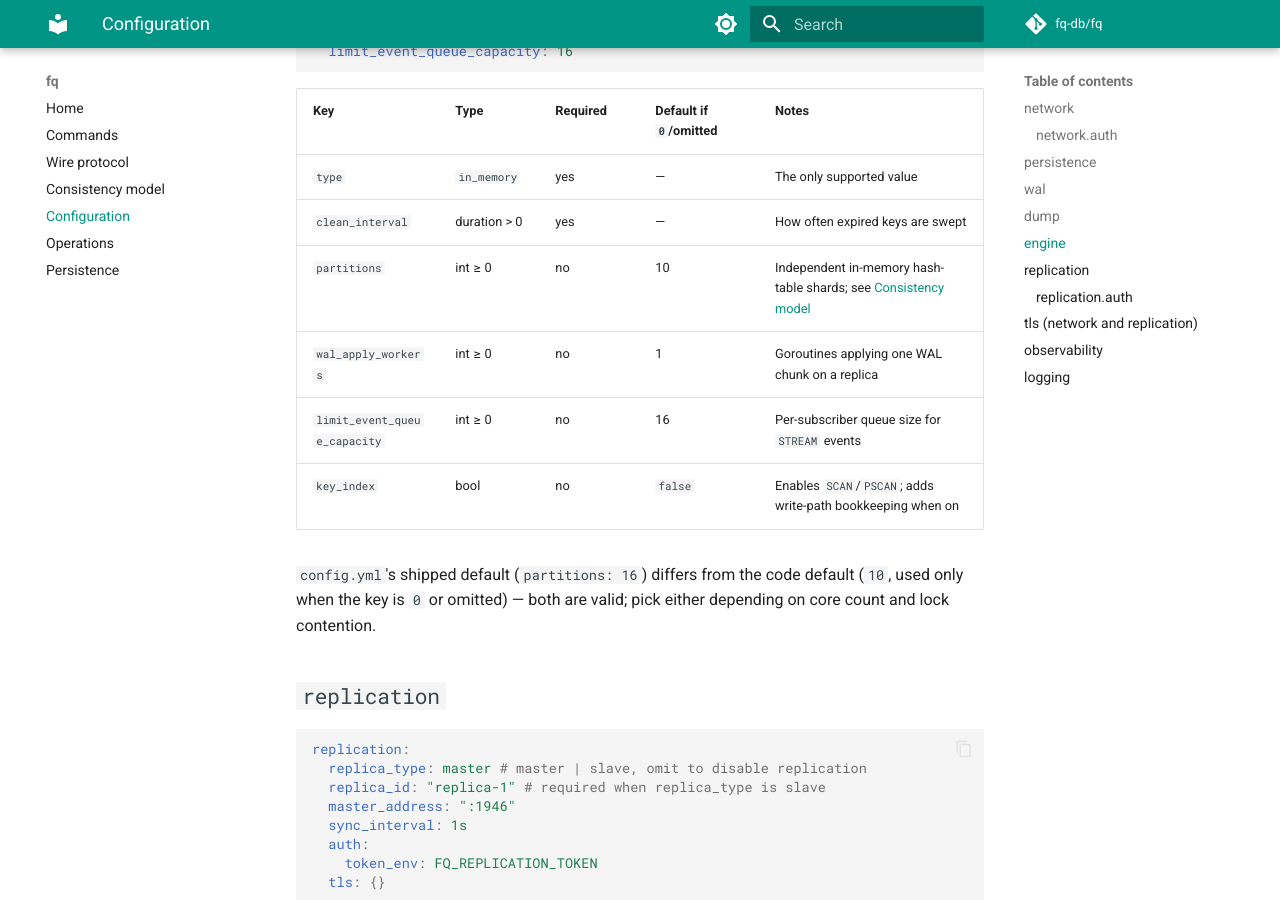
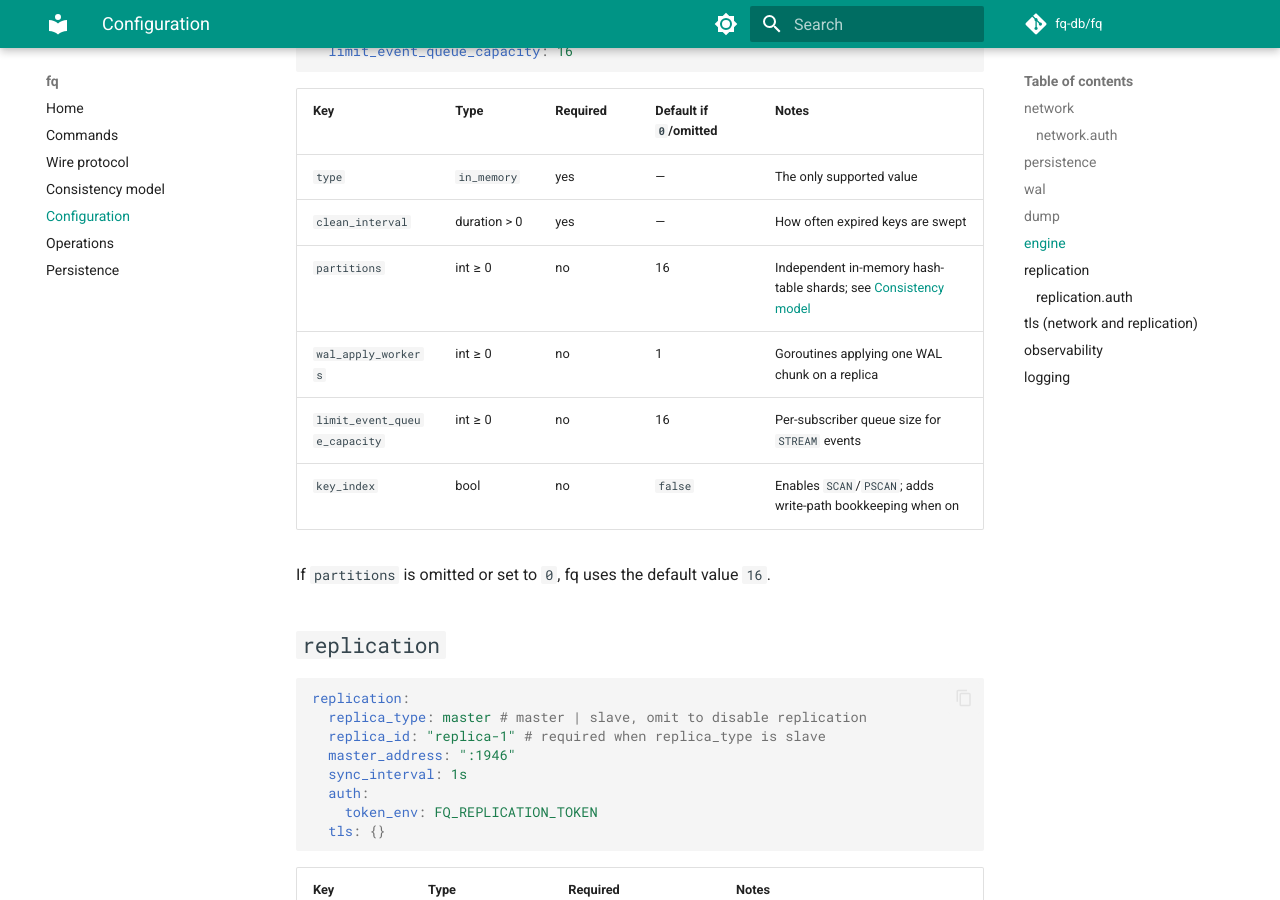
Before and after one commit to rom8726/fq, an MkDocs documentation site: the page built from docs/config.md, in a window 1280 px wide and 900 px high, scrolled down 3138 px. Built offline with MkDocs 1.6.1 and Material for MkDocs 9.7.7, drawn with Linux system fonts in a browser that asks for light colours; comment, search, counter and statistics services are not loaded.

Commit message:
DefaultEnginePartitions = 16.

```diff
--- a/docs/config.md
+++ b/docs/config.md
@@ -126,14 +126,12 @@ engine:
 |---|---|---|---|---|
 | `type` | `in_memory` | yes | — | The only supported value |
 | `clean_interval` | duration > 0 | yes | — | How often expired keys are swept |
-| `partitions` | int ≥ 0 | no | 10 | Independent in-memory hash-table shards; see [Consistency model](consistency.md#concurrency-control) |
+| `partitions` | int ≥ 0 | no | 16 | Independent in-memory hash-table shards; see [Consistency model](consistency.md#concurrency-control) |
 | `wal_apply_workers` | int ≥ 0 | no | 1 | Goroutines applying one WAL chunk on a replica |
 | `limit_event_queue_capacity` | int ≥ 0 | no | 16 | Per-subscriber queue size for `STREAM` events |
 | `key_index` | bool | no | `false` | Enables `SCAN`/`PSCAN`; adds write-path bookkeeping when on |
 
-`config.yml`'s shipped default (`partitions: 16`) differs from the code default (`10`,
-used only when the key is `0` or omitted) — both are valid; pick either depending on
-core count and lock contention.
+If `partitions` is omitted or set to `0`, fq uses the default value `16`.
 
 ## `replication`
 
```
Also changed, not shown: docs/consistency.md (+1 -1 lines), docs/persistence.md (+2 -2 lines), 1 other file.
